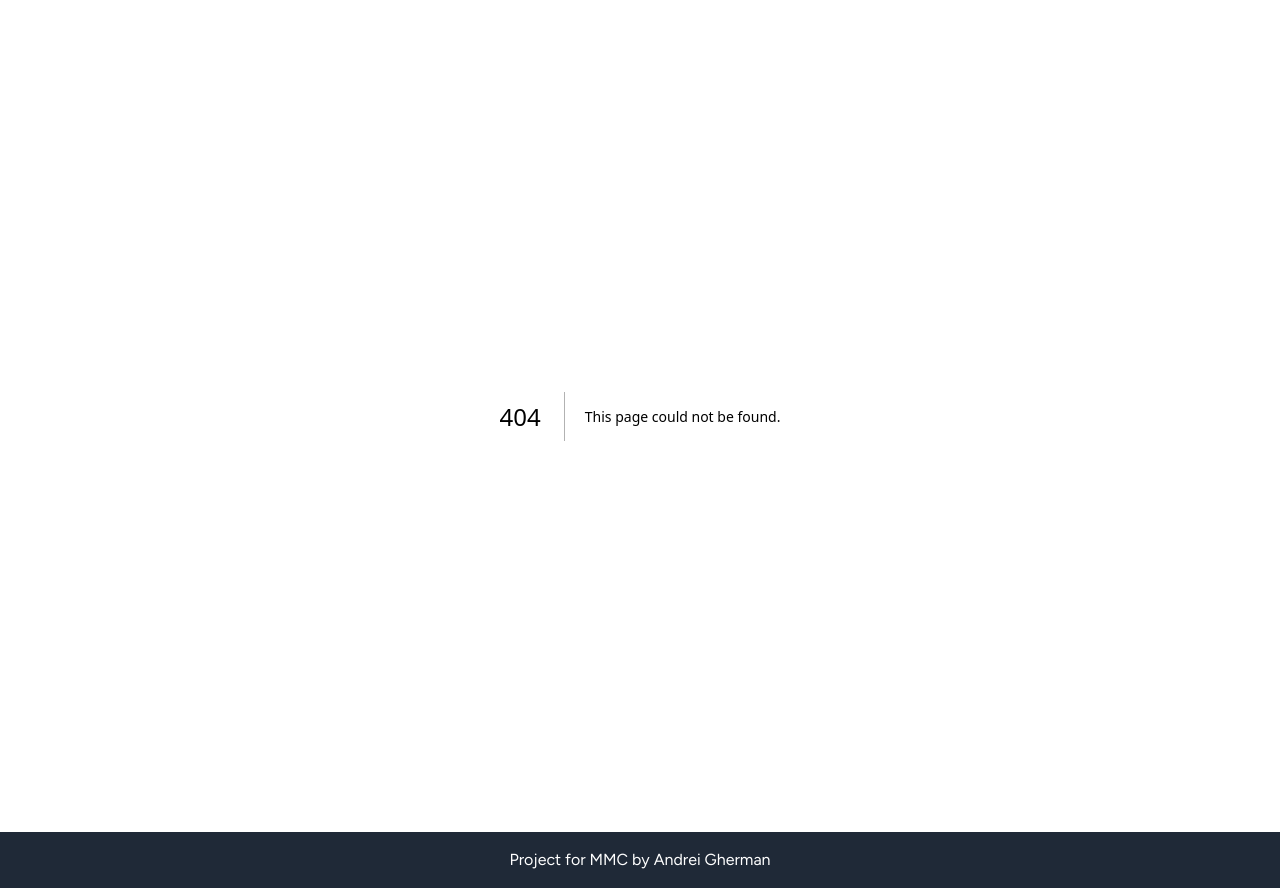
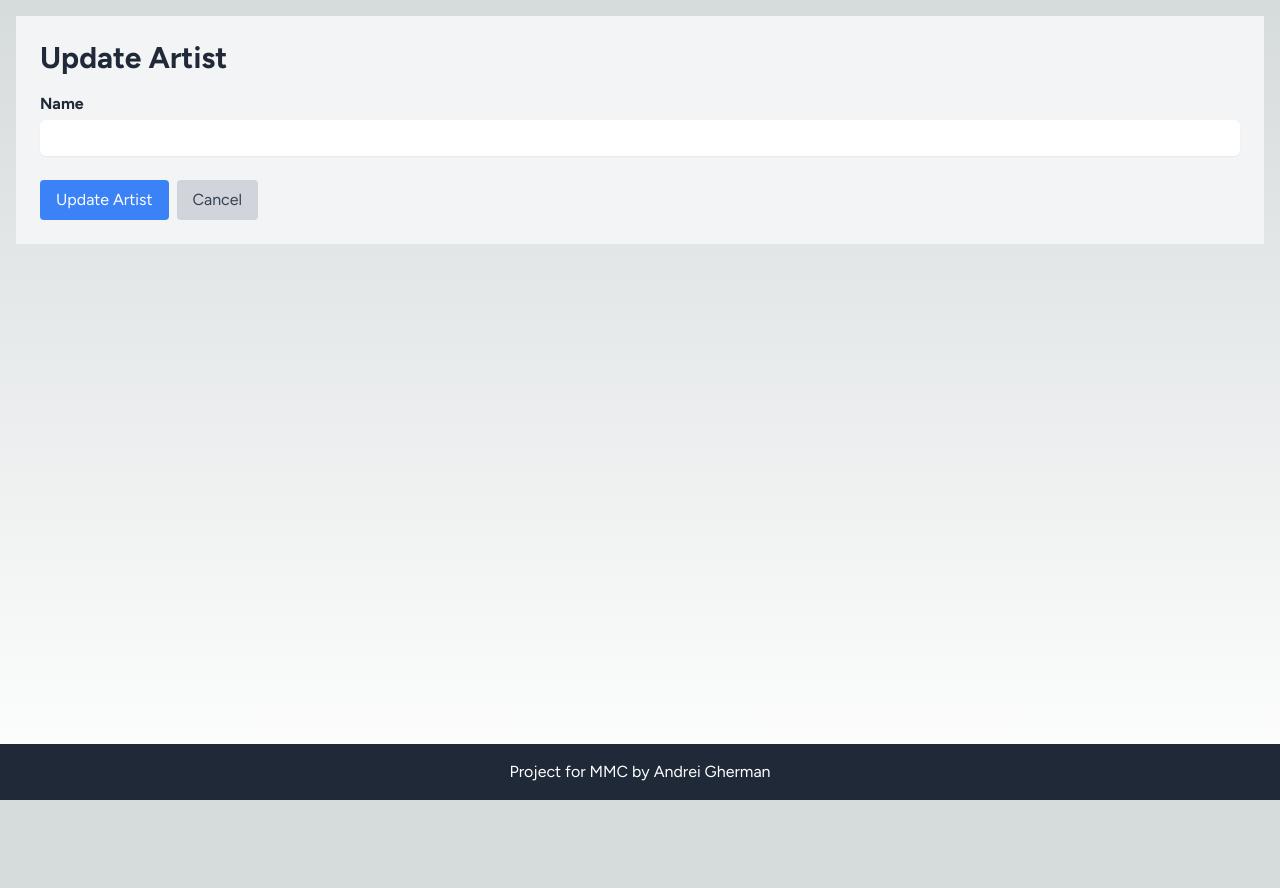
Before and after one commit to Gherman-Andrei/mmc-project, a Next.js app in the folder frontend/: page /artist/1/edit in a window 1280 px wide. Before the commit this address had no page. After the commit the page ends 800 px from the top, so only its background shows below. Built offline with nearby package versions, Linux system fonts and the light colour scheme; no server answers.

Commit message:
add Update page to update artist name

```diff
--- /dev/null
+++ b/frontend/src/app/artist/[artistId]/edit/page.tsx
@@ -0,0 +1,96 @@
+"use client"
+import React, { useState, useEffect } from 'react';
+import axios from 'axios';
+import {useParams} from "next/navigation";
+
+const api = axios.create({
+    baseURL: 'http://localhost:5000',
+});
+
+export default function UpdateArtist({}) {
+    const [name, setName] = useState('');
+    const [loading, setLoading] = useState(true);
+    const [updated, setUpdated] = useState(false);
+    const params = useParams();
+    const artistId = params.artistId;
+    const Id = parseInt(artistId, 10);
+
+    useEffect(() => {
+        fetchData();
+    }, []);
+
+    const fetchData = async () => {
+        try {
+            const response = await api.get(`/api/artists/${Id}`);
+            setName(response.data.name);
+            setLoading(false);
+        } catch (e) {
+            console.error('Error fetching artist:', e);
+            setLoading(false);
+        }
+    };
+
+    const handleSubmit = async (e) => {
+        e.preventDefault();
+        try {
+            await api.put(`/api/artists/${Id}`, { name });
+            setUpdated(true);
+        } catch (e) {
+            console.error('Error updating artist:', e);
+        }
+    };
+
+    if (loading) {
+        return <div>Loading...</div>;
+    }
+
+    if (updated) {
+        return (
+            <div className="p-6 bg-gray-100">
+                <p className="text-green-500">Artist updated successfully.</p>
+                <button
+                    onClick={() => window.history.back()}
+                    className="ml-2 bg-gray-300 text-gray-700 px-4 py-2 rounded hover:bg-gray-400"
+                >
+                    Back
+                </button>
+            </div>
+        );
+    }
+
+    return (
+        <div className="p-6 bg-gray-100">
+            <h1 className="text-3xl font-bold text-gray-800 mb-4">Update Artist</h1>
+            <form onSubmit={handleSubmit}>
+                <div className="mb-4">
+                    <label htmlFor="name" className="block text-gray-800 font-bold mb-1">
+                        Name
+                    </label>
+                    <input
+                        type="text"
+                        id="name"
+                        name="name"
+                        value={name}
+                        onChange={(e) => setName(e.target.value)}
+                        className="border-gray-300 rounded-md shadow-sm focus:border-blue-500 focus:ring focus:ring-blue-500 focus:ring-opacity-50 w-full py-2 px-3 text-gray-800 leading-tight focus:outline-none"
+                        required
+                    />
+                </div>
+                <div className="mt-6">
+                    <button
+                        type="submit"
+                        className="bg-blue-500 text-white px-4 py-2 rounded hover:bg-blue-700"
+                    >
+                        Update Artist
+                    </button>
+                    <button
+                        onClick={() => window.history.back()}
+                        className="ml-2 bg-gray-300 text-gray-700 px-4 py-2 rounded hover:bg-gray-400"
+                    >
+                        Cancel
+                    </button>
+                </div>
+            </form>
+        </div>
+    );
+}
--- a/frontend/src/app/artist/[artistId]/page.tsx
+++ b/frontend/src/app/artist/[artistId]/page.tsx
@@ -70,7 +70,7 @@ export default function ArtistDetail() {
             <div className="flex items-center justify-between mb-4">
                 <h1 className="text-3xl font-bold text-gray-800">{artist.name}</h1>
                 <div>
-                    <Link href={`/artists/${id}/edit`}>
+                    <Link href={`/artist/${id}/edit`}>
                         <button className="bg-yellow-500 text-white px-4 py-2 rounded hover:bg-yellow-700 mr-2">
                             Update
                         </button>
```
